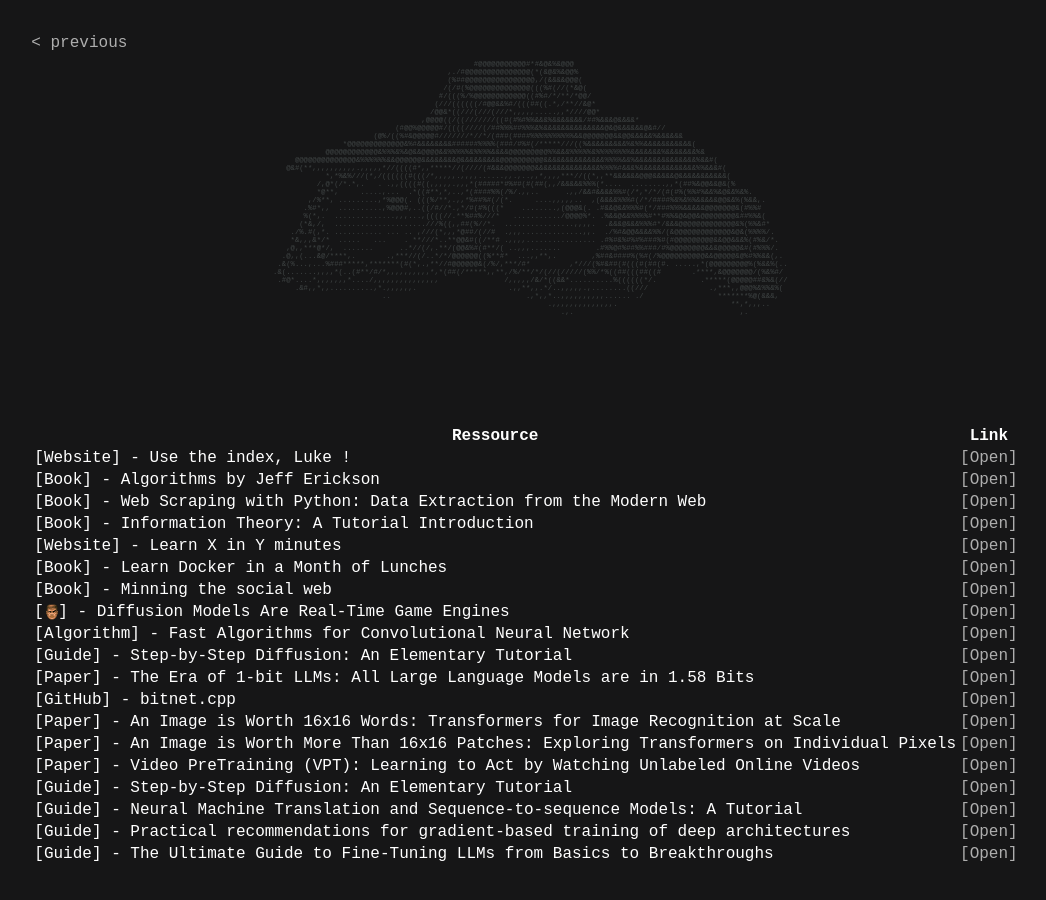
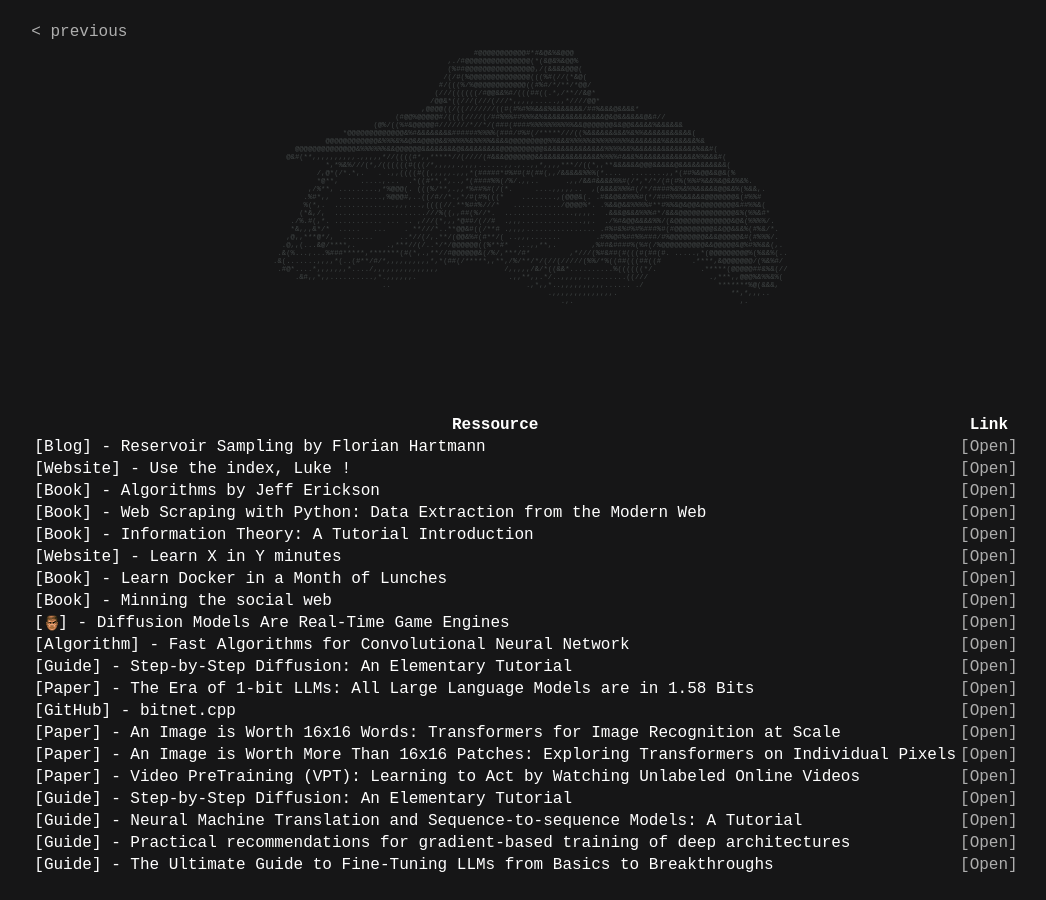
Before and after one commit to tayheau/tayheau.github.io, a Jekyll site: the page to_read.html, which Jekyll copies as it is, in a window 1280 px wide. Shown: the whole page, without its empty margins (114-1160 px from the left). Built offline with Jekyll 4.4.1, drawn with Linux system fonts in a browser that asks for light colours.

Commit message:
Update to_read.html

```diff
--- a/to_read.html
+++ b/to_read.html
@@ -57,6 +57,10 @@
         <tr>
             <th>Ressource</th>
             <th>Link</th>
+        </tr>
+        <tr>
+            <td>[Blog] - Reservoir Sampling by Florian Hartmann</td>
+            <td><a href="https://florian.github.io/reservoir-sampling/"> [Open] </a></td>
         </tr>
         <tr>
             <td>[Website] - Use the index, Luke !</td>
```
